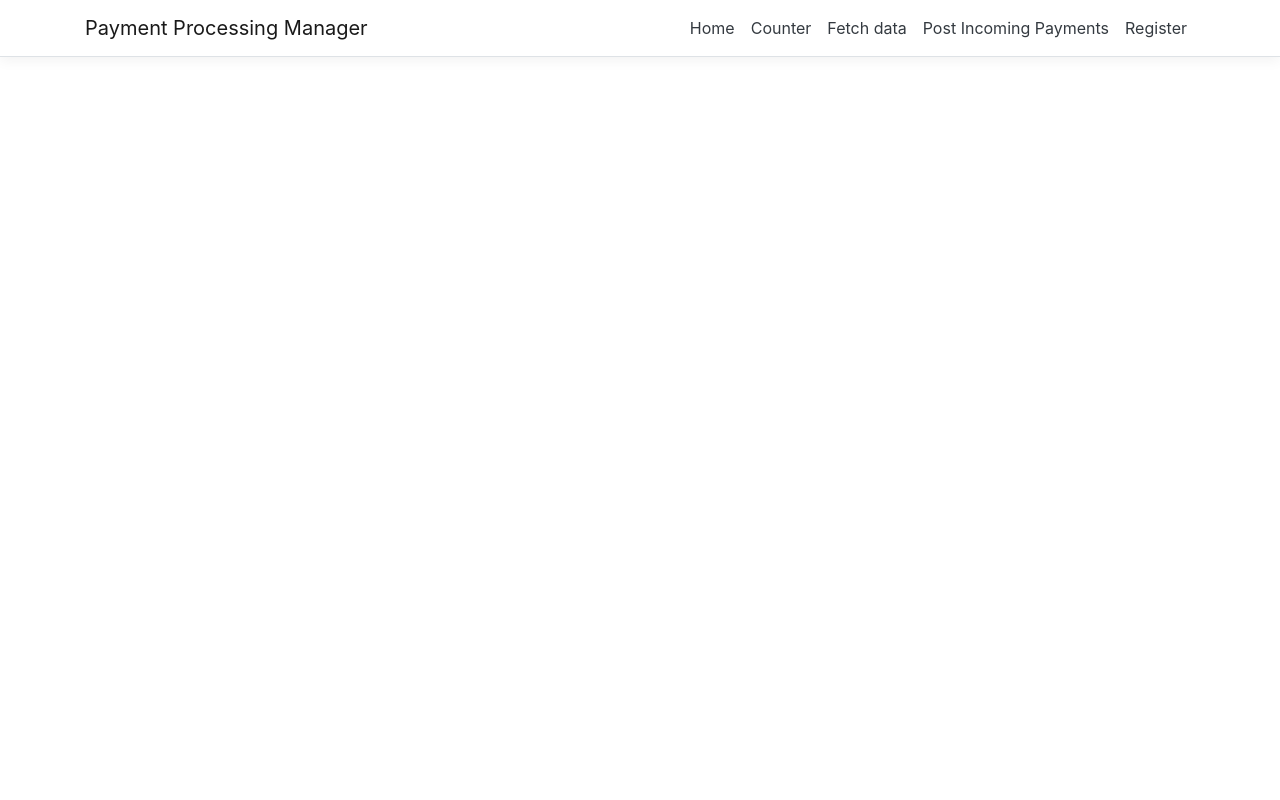
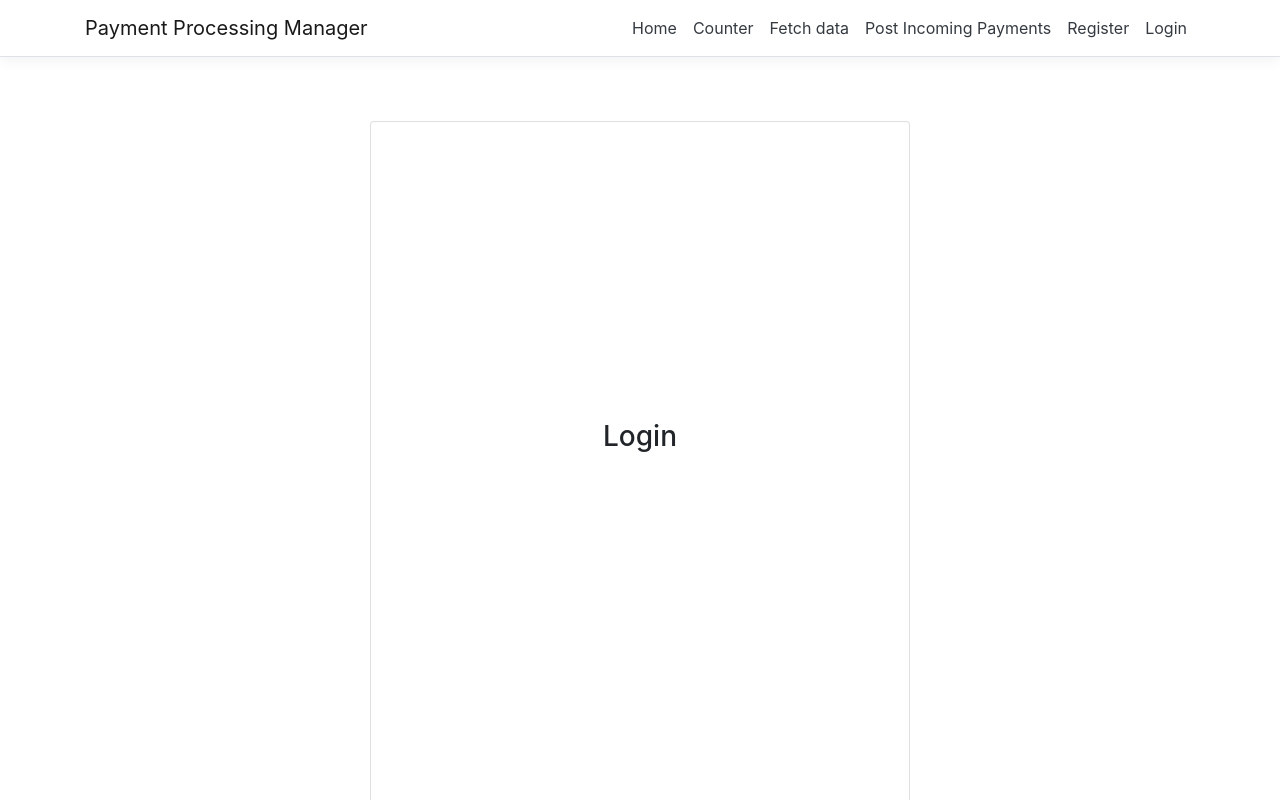
Before and after one commit to sunbio2022/PaymentProcessingManager, an Angular app in the folder ClientApp/: page /login in a window 1280 px wide. Before the commit this address led to /. Shown: the top 800 px of the page. Built offline with nearby package versions, Linux system fonts and the light colour scheme.

Commit message:
added login navmenu

```diff
--- a/ClientApp/src/app/app.module.ts
+++ b/ClientApp/src/app/app.module.ts
@@ -40,6 +40,7 @@ import { LoginComponent } from './login/login.component';
       { path: 'post-incoming-payments', component: PostIncomingPaymentsComponent },
       { path: 'bank-account', component: BankAccountComponent },
       { path: 'register', component: RegisterComponent },
+      { path: 'login', component: LoginComponent },
     ])
   ],
   providers: [],
--- a/ClientApp/src/app/login/login.component.html
+++ b/ClientApp/src/app/login/login.component.html
@@ -13,9 +13,6 @@
               <input type="password" id="password" class="form-control form-control-lg" placeholder="Password" />
             </div>
             <div class="form-outline mb-4">
-              <input type="password" id="confirmpassword" class="form-control form-control-lg" placeholder="Confirm Password" />
-            </div>
-            <div class="form-outline mb-4">
               <button class="btn btn-primary btn-lg btn-block" type="submit">submit</button>
             </div>
           </div>
--- a/ClientApp/src/app/nav-menu/nav-menu.component.html
+++ b/ClientApp/src/app/nav-menu/nav-menu.component.html
@@ -37,6 +37,9 @@
           <li class="nav-item" [routerLinkActive]="['link-active']">
             <a class="nav-link text-dark" [routerLink]="['/register']">Register</a>
           </li>
+          <li class="nav-item" [routerLinkActive]="['link-active']">
+            <a class="nav-link text-dark" [routerLink]="['/login']">Login</a>
+          </li>
         </ul>
       </div>
     </div>
```
